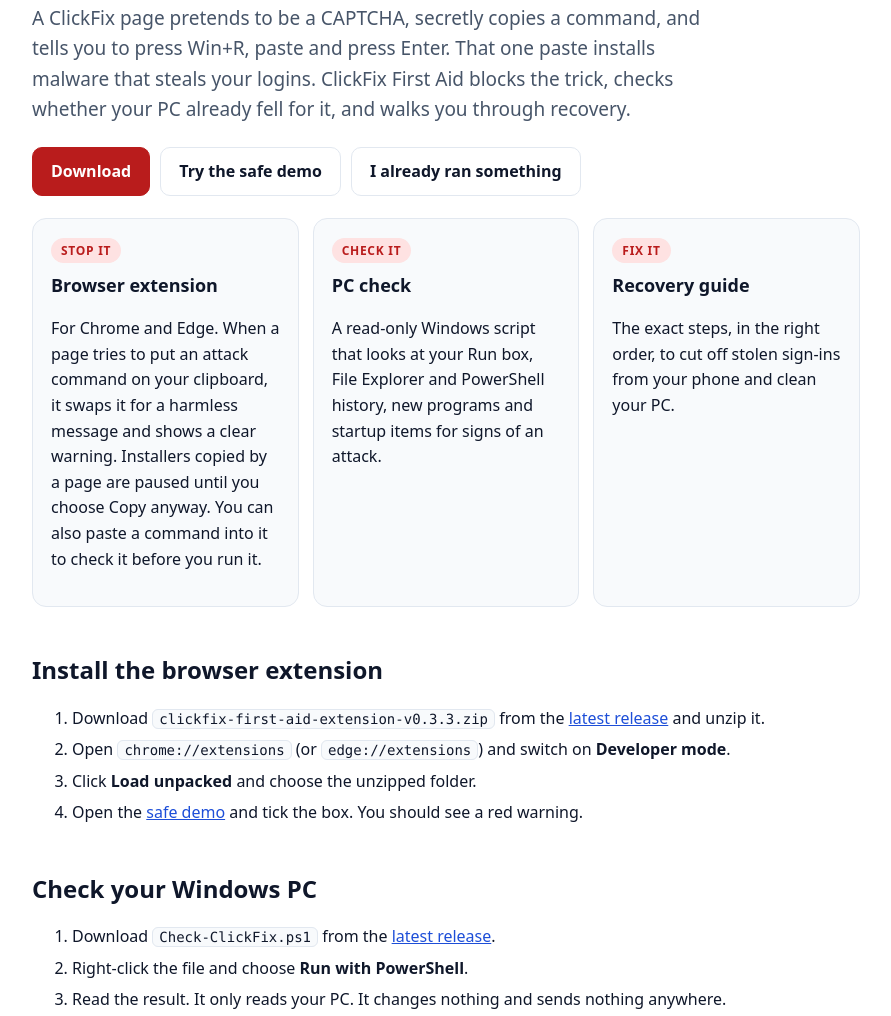
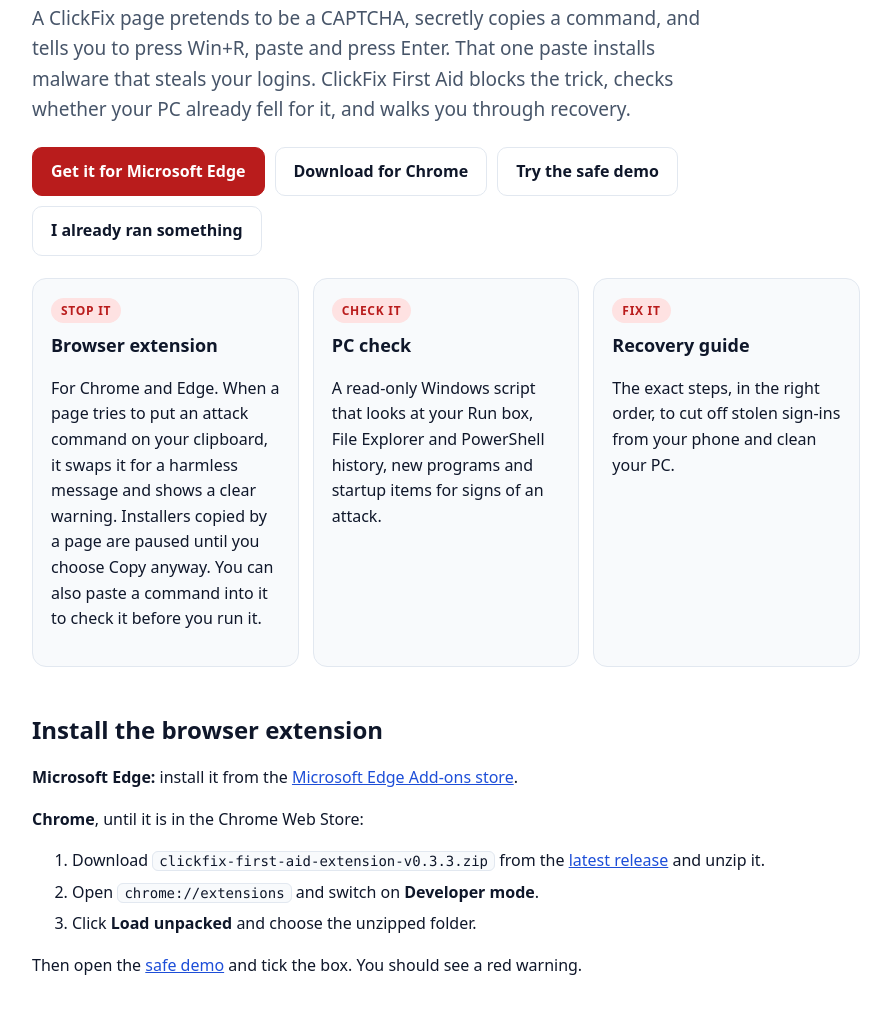
Before and after one commit to vinaykumarchowdary18/clickfix-first-aid, a browser extension: page docs/index.html in a window 1280 px wide. Shown: the part 221-1237 px from the top of the page, without its empty margins (194-1085 px from the left). Drawn offline with Linux system fonts and the light colour scheme.

Commit message:
Edge store link (#8)
* Add the Microsoft Edge Add-ons store link to the README and website

* CI: name each Defender detection and file on the run page

* CI: show Defender's own output when a detection cannot be parsed

* CI: report a Defender tool failure as a skipped scan, not a detection

* CI: retry the Defender scan when the tool fails to start

```diff
--- a/docs/index.html
+++ b/docs/index.html
@@ -37,7 +37,8 @@
   <h1>Fake "I am not a robot" pages are stealing accounts. This stops them.</h1>
   <p class="lead">A ClickFix page pretends to be a CAPTCHA, secretly copies a command, and tells you to press Win+R, paste and press Enter. That one paste installs malware that steals your logins. ClickFix First Aid blocks the trick, checks whether your PC already fell for it, and walks you through recovery.</p>
   <div class="cta">
-    <a class="btn primary" href="https://github.com/vinaykumarchowdary18/clickfix-first-aid/releases/latest">Download</a>
+    <a class="btn primary" href="https://microsoftedge.microsoft.com/addons/detail/adghmlcmbimmjfjofhgndnoccnpgenmh">Get it for Microsoft Edge</a>
+    <a class="btn" href="https://github.com/vinaykumarchowdary18/clickfix-first-aid/releases/latest">Download for Chrome</a>
     <a class="btn" href="demo.html">Try the safe demo</a>
     <a class="btn" href="recovery.html">I already ran something</a>
   </div>
@@ -49,12 +50,14 @@
   </div>
 
   <h2 id="install">Install the browser extension</h2>
+  <p><strong>Microsoft Edge:</strong> install it from the <a href="https://microsoftedge.microsoft.com/addons/detail/adghmlcmbimmjfjofhgndnoccnpgenmh">Microsoft Edge Add-ons store</a>.</p>
+  <p><strong>Chrome</strong>, until it is in the Chrome Web Store:</p>
   <ol>
     <li>Download <code>clickfix-first-aid-extension-v0.3.3.zip</code> from the <a href="https://github.com/vinaykumarchowdary18/clickfix-first-aid/releases/latest">latest release</a> and unzip it.</li>
-    <li>Open <code>chrome://extensions</code> (or <code>edge://extensions</code>) and switch on <strong>Developer mode</strong>.</li>
+    <li>Open <code>chrome://extensions</code> and switch on <strong>Developer mode</strong>.</li>
     <li>Click <strong>Load unpacked</strong> and choose the unzipped folder.</li>
-    <li>Open the <a href="demo.html">safe demo</a> and tick the box. You should see a red warning.</li>
   </ol>
+  <p>Then open the <a href="demo.html">safe demo</a> and tick the box. You should see a red warning.</p>
 
   <h2 id="check-your-pc">Check your Windows PC</h2>
   <ol>
```
Also changed, not shown: guide/index.html (+6 -3 lines), .github/workflows/ci.yml, README.md.
